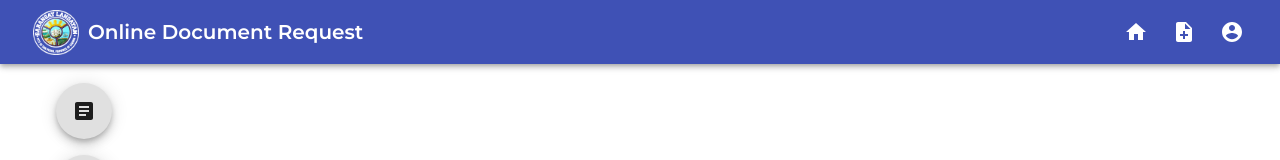
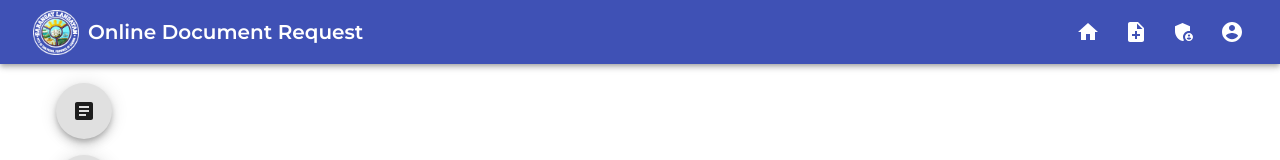
Before and after one commit to ElectivesTeam/barangayrequestsystem, a React (Create React App) app: page /admin in a window 1280 px wide. Shown: the top 160 px of the page. Built offline with nearby package versions, Linux system fonts and the light colour scheme; sample sign-in values are in the browser's storage.

Commit message:
added navbar btn for admin page

```diff
--- a/src/components/navbar.jsx
+++ b/src/components/navbar.jsx
@@ -13,6 +13,7 @@ import VpnKeyIcon from '@material-ui/icons/VpnKey';
 import Tooltip from '@material-ui/core/Tooltip';
 import Button from '@material-ui/core/Button';
 import NoteAddIcon from '@material-ui/icons/NoteAdd';
+import AdminPanelSettingsIcon from '@mui/icons-material/AdminPanelSettings';
 
 import AuthService from "../services/auth.service";
 import { useHistory } from "react-router-dom";
@@ -103,7 +104,7 @@ export default function MenuAppBar() {
   const profileMenu = () => {
     if(user){
       return <div style={{display: "contents"}}>
-        <Tooltip title="Menu" color="inherit">
+        <Tooltip title="Profile" color="inherit">
           <IconButton
             aria-label="account of current user"
             aria-controls="menu-appbar"
@@ -140,7 +141,7 @@ export default function MenuAppBar() {
             className={classes.styledMenuItem}
             onClick={handleClose}
             component={Link}
-            to="#"
+            to="/myrequests"
             >
           My Requests</MenuItem>
           <MenuItem
@@ -152,6 +153,18 @@ export default function MenuAppBar() {
           Logout</MenuItem>
         </Menu>
       </div>
+    }
+  }
+
+  const admin = () => {
+    if (user){
+      return <Tooltip title="Admin" color="inherit">
+        <IconButton
+          href="/admin"
+        >
+          <AdminPanelSettingsIcon />
+        </IconButton>
+      </Tooltip>
     }
   }
 
@@ -182,8 +195,8 @@ export default function MenuAppBar() {
                   <NoteAddIcon />
                 </IconButton>
               </Tooltip>
+              {admin()}
               {profileMenu()}
-
             </div>
           )}
         </Toolbar>
--- a/src/navigation/Admin.jsx
+++ b/src/navigation/Admin.jsx
@@ -1,4 +1,5 @@
 import React, {useState} from 'react';
+import { useHistory } from "react-router-dom";
 import Box from '@mui/material/Box';
 import Fab from '@mui/material/Fab';
 import ArticleIcon from '@mui/icons-material/Article';
@@ -6,6 +7,8 @@ import GroupIcon from '@mui/icons-material/Group';
 import Tooltip from '@mui/material/Tooltip';
 import Grid from '@mui/material/Grid';
 import { makeStyles } from '@material-ui/core/styles';
+
+import AuthService from "../services/auth.service"
 
 //table
 import AdminListofRequest from '../table/AdminListofRequest';
@@ -23,6 +26,7 @@ const useStyles = makeStyles((theme) => ({
 
 function Admin() {
     const classes = useStyles();
+    let history = useHistory();
 
     const [showListOfRequestTable, setShowListOfRequestTable] = useState(false)
     const [showListOfUserTable, setShowListOfUserTable] = useState(false)
@@ -36,8 +40,9 @@ function Admin() {
         setShowListOfRequestTable(false)
         setShowListOfUserTable(true)
     }
+
+    if (AuthService.getCurrentUser()) {
         return (
-    <>
                 <Grid container>
                     <Grid item xs={1}>
                         <Box sx={{ '& > :not(style)': { m: 1 } }} className={classes.floatingButtonContainer}>
@@ -49,7 +54,7 @@ function Admin() {
                             </Tooltip>
 
                             <Tooltip title="User">
-                        <Fab aria-label="add" onClick={handleUser} color="primary" color={showListOfUserTable ? "primary" : "default"}>
+                                <Fab aria-label="add" onClick={handleUser} color={showListOfUserTable ? "primary" : "default"}>
                                     <GroupIcon />
                                 </Fab>
                             </Tooltip>
@@ -62,8 +67,12 @@ function Admin() {
                         {showListOfUserTable && <AdminListofUser/>}
                     </Grid>
                 </Grid>
-    </>
-  );
+          )
+    }
+    else{
+		history.push('/')
+    	return(<h2>Home</h2>)
 	}
 
+}
 export default Admin;
```
Lines whose indentation alone changed are shown as unchanged.
